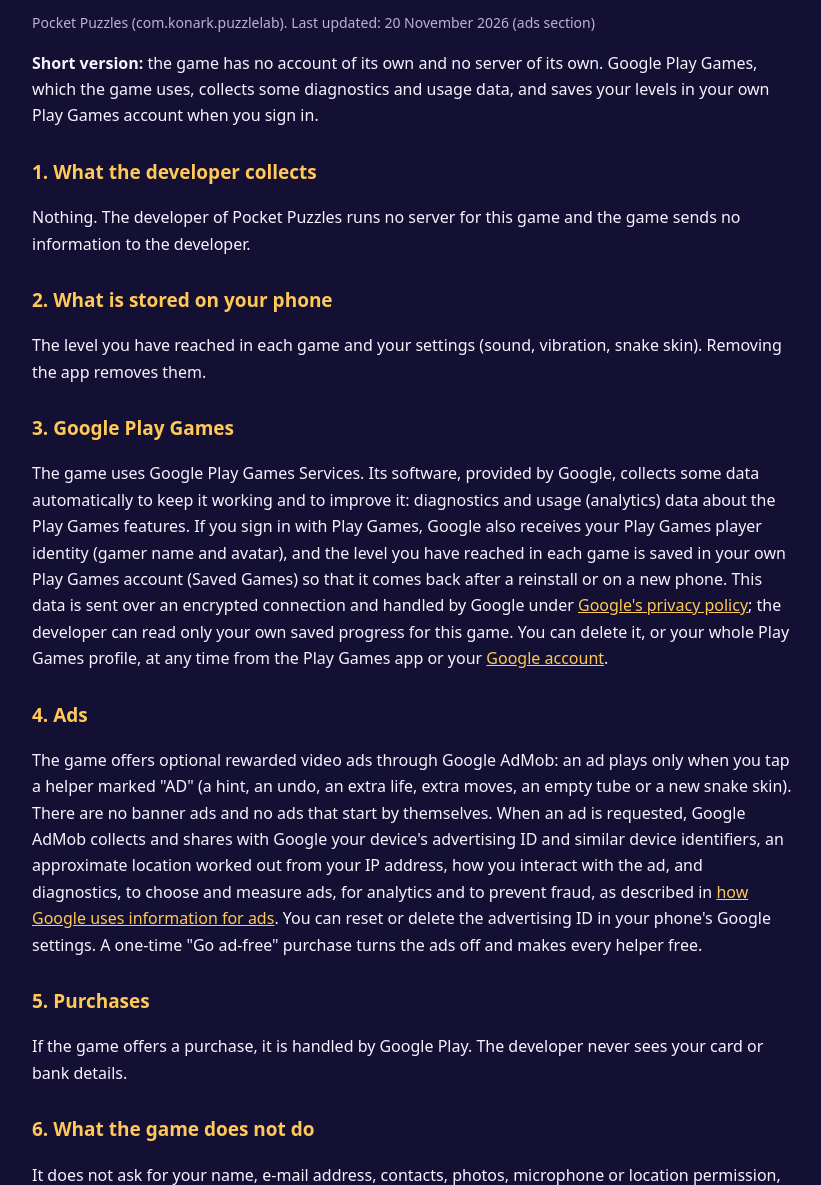
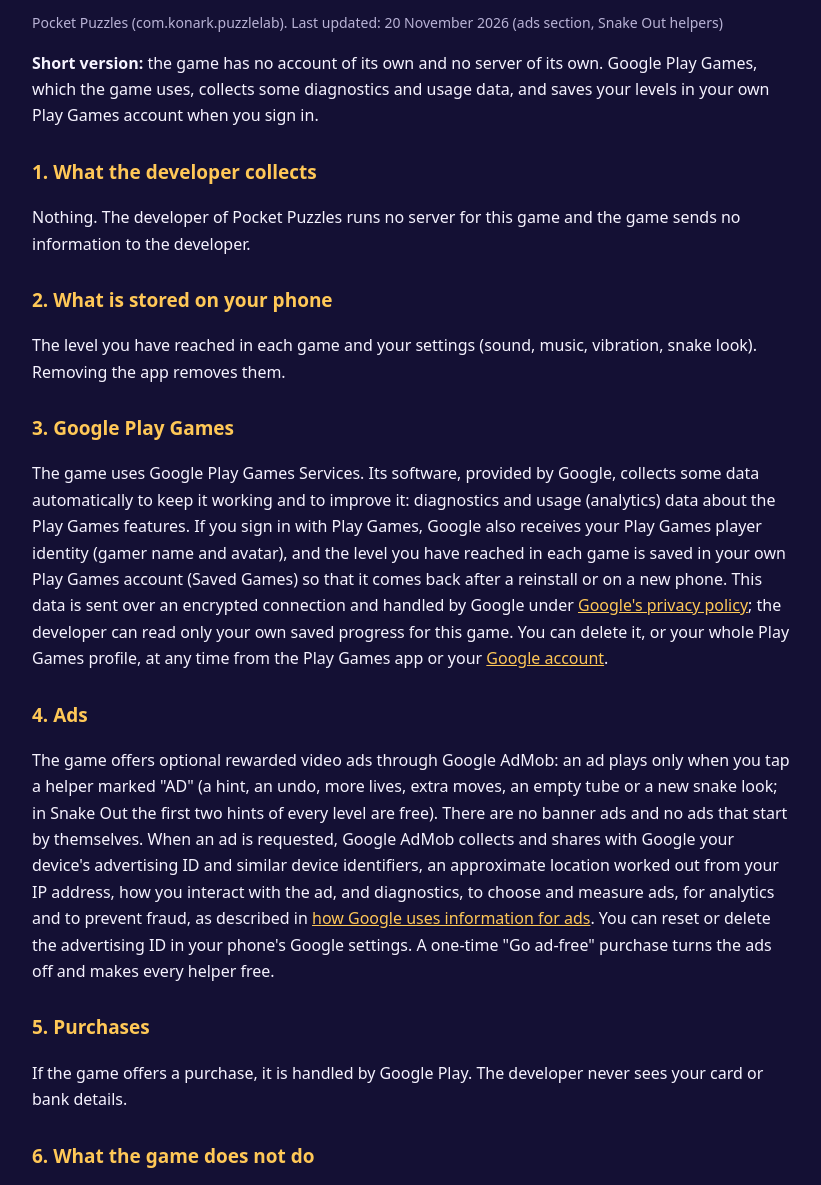
Before and after one commit to konarkjha/puzzlelab-site, a plain HTML site: page privacy.html in a window 1280 px wide. Shown: the part 126-1311 px from the top of the page, without its empty margins (228-1049 px from the left). Drawn offline with Linux system fonts and the light colour scheme.

Commit message:
Privacy: Snake Out helpers and music

```diff
--- a/privacy.html
+++ b/privacy.html
@@ -4,12 +4,12 @@ main{max-width:760px;margin:0 auto;padding:32px 20px 64px}h1{font-size:30px;marg
 a{color:#ffc857}nav{font-size:14px;margin-bottom:18px}.muted{color:#b9b3d6;font-size:14px}</style></head><body><main>
 <nav><a href="index.html">About</a> &middot; <a href="privacy.html">Privacy</a> &middot; <a href="terms.html">Terms</a> &middot; <a href="delete.html">Delete data</a></nav>
 <h1>Privacy Policy</h1>
-<p class="muted">Pocket Puzzles (com.konark.puzzlelab). Last updated: 20 November 2026 (ads section)</p>
+<p class="muted">Pocket Puzzles (com.konark.puzzlelab). Last updated: 20 November 2026 (ads section, Snake Out helpers)</p>
 <p><b>Short version:</b> the game has no account of its own and no server of its own. Google Play Games, which the game uses, collects some diagnostics and usage data, and saves your levels in your own Play Games account when you sign in.</p>
 <h2>1. What the developer collects</h2><p>Nothing. The developer of Pocket Puzzles runs no server for this game and the game sends no information to the developer.</p>
-<h2>2. What is stored on your phone</h2><p>The level you have reached in each game and your settings (sound, vibration, snake skin). Removing the app removes them.</p>
+<h2>2. What is stored on your phone</h2><p>The level you have reached in each game and your settings (sound, music, vibration, snake look). Removing the app removes them.</p>
 <h2>3. Google Play Games</h2><p>The game uses Google Play Games Services. Its software, provided by Google, collects some data automatically to keep it working and to improve it: diagnostics and usage (analytics) data about the Play Games features. If you sign in with Play Games, Google also receives your Play Games player identity (gamer name and avatar), and the level you have reached in each game is saved in your own Play Games account (Saved Games) so that it comes back after a reinstall or on a new phone. This data is sent over an encrypted connection and handled by Google under <a href="https://policies.google.com/privacy">Google's privacy policy</a>; the developer can read only your own saved progress for this game. You can delete it, or your whole Play Games profile, at any time from the Play Games app or your <a href="https://myaccount.google.com">Google account</a>.</p>
-<h2>4. Ads</h2><p>The game offers optional rewarded video ads through Google AdMob: an ad plays only when you tap a helper marked "AD" (a hint, an undo, an extra life, extra moves, an empty tube or a new snake skin). There are no banner ads and no ads that start by themselves. When an ad is requested, Google AdMob collects and shares with Google your device's advertising ID and similar device identifiers, an approximate location worked out from your IP address, how you interact with the ad, and diagnostics, to choose and measure ads, for analytics and to prevent fraud, as described in <a href="https://policies.google.com/technologies/ads">how Google uses information for ads</a>. You can reset or delete the advertising ID in your phone's Google settings. A one-time "Go ad-free" purchase turns the ads off and makes every helper free.</p>
+<h2>4. Ads</h2><p>The game offers optional rewarded video ads through Google AdMob: an ad plays only when you tap a helper marked "AD" (a hint, an undo, more lives, extra moves, an empty tube or a new snake look; in Snake Out the first two hints of every level are free). There are no banner ads and no ads that start by themselves. When an ad is requested, Google AdMob collects and shares with Google your device's advertising ID and similar device identifiers, an approximate location worked out from your IP address, how you interact with the ad, and diagnostics, to choose and measure ads, for analytics and to prevent fraud, as described in <a href="https://policies.google.com/technologies/ads">how Google uses information for ads</a>. You can reset or delete the advertising ID in your phone's Google settings. A one-time "Go ad-free" purchase turns the ads off and makes every helper free.</p>
 <h2>5. Purchases</h2><p>If the game offers a purchase, it is handled by Google Play. The developer never sees your card or bank details.</p>
 <h2>6. What the game does not do</h2><p>It does not ask for your name, e-mail address, contacts, photos, microphone or location permission, and it has no chat.</p>
 <h2>7. Children</h2><p>The game is not directed at children under 13.</p>
```
